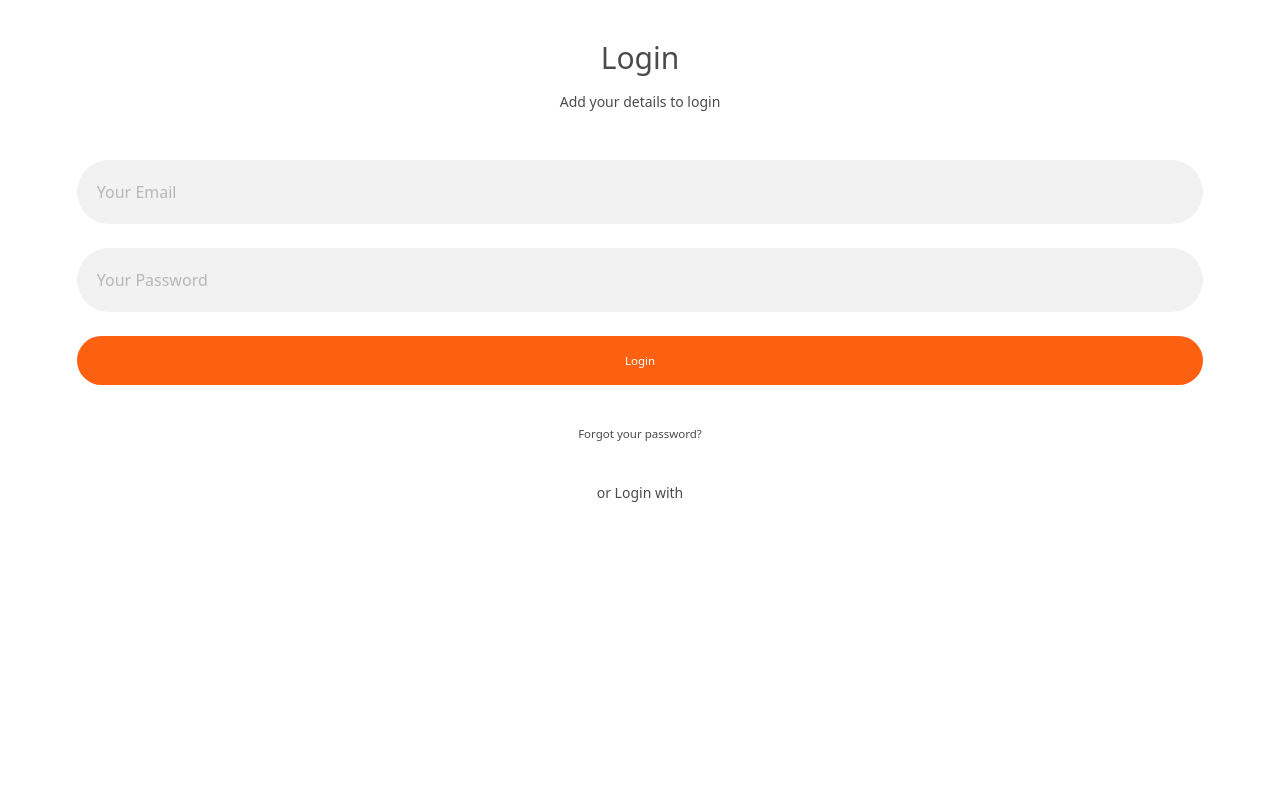
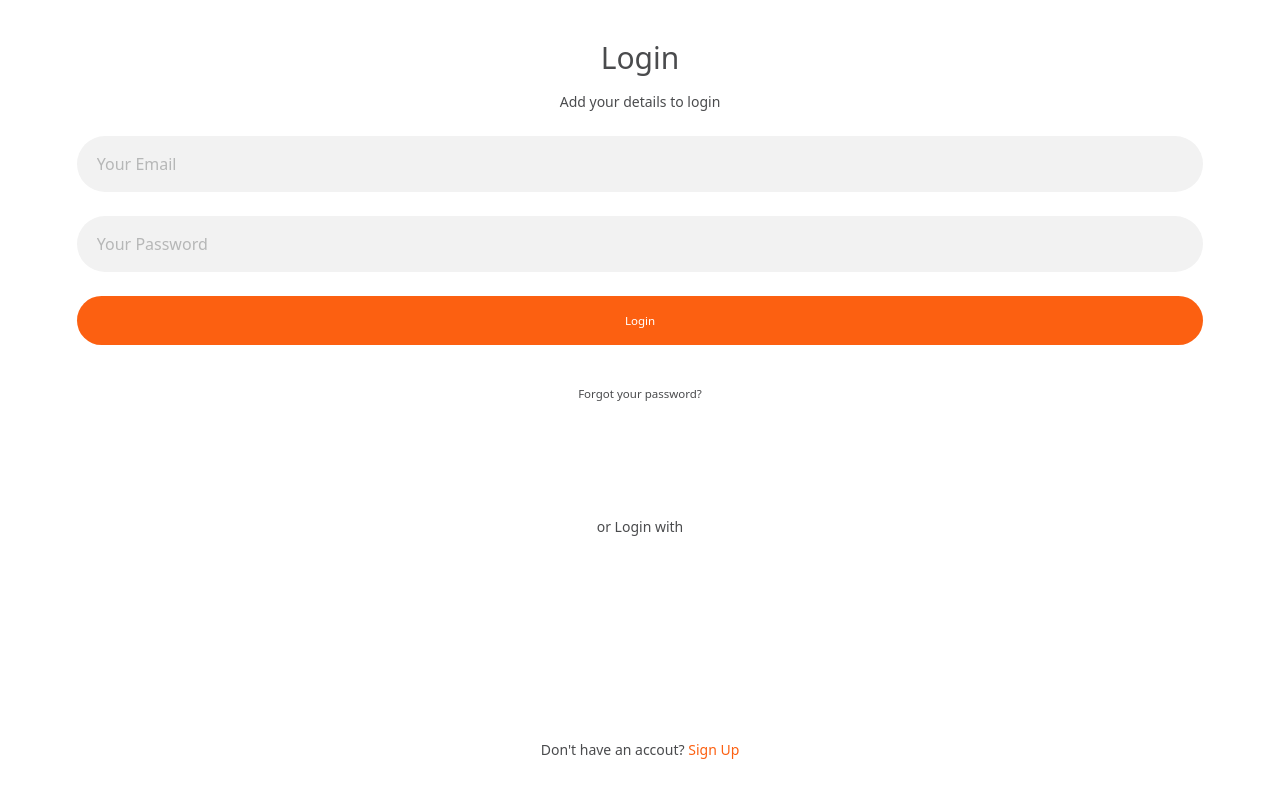
Before and after one commit to RezaAshrafi77/monkey-meal, a React (Vite) app: page / in a window 1280 px wide. Both pictures are taken after a click on the button "Login". Built offline with nearby package versions, Linux system fonts and the light colour scheme.

Commit message:
create 3 files and update 5 files

```diff
--- a/src/components/Button/index.jsx
+++ b/src/components/Button/index.jsx
@@ -34,7 +34,7 @@ const Button = ({
       <img
         src={icon}
         alt=""
-        className="absolute left-4 top-1/2 transform -translate-y-1/2"
+        className="absolute left-6 top-1/2 transform -translate-y-1/2"
       />
     </button>
   );
--- a/src/components/Input/index.jsx
+++ b/src/components/Input/index.jsx
@@ -18,7 +18,7 @@ export default function Input({
       onChange={(e) => onChange(e.target.name, e.target.value)}
       placeholder={placeholder}
       maxLength={maxLength}
-      className="w-full outline-primary rounded-full p-5 bg-surface placeholder:text-surfaceText text-backgroundText text-tiny"
+      className="w-full outline-primary rounded-full px-5 py-[2vh] bg-surface placeholder:text-surfaceText text-backgroundText text-tiny"
     />
   );
 }
--- a/src/views/Authentication/index.jsx
+++ b/src/views/Authentication/index.jsx
@@ -3,6 +3,7 @@ import React from "react";
 //pages
 import UserLoginMethodPicker from "./pages/UserLoginMethodPicker";
 import Login from "./pages/Login";
+import SignUp from "./pages/SignUp";
 
 export default function Authentication() {
   const [loginForm, setLoginForm] = React.useState({ email: "", password: "" });
@@ -10,7 +11,14 @@ export default function Authentication() {
 
   const pages = {
     userLoginMethodPicker: <UserLoginMethodPicker setPage={setPage} />,
-    login: <Login loginForm={loginForm} setLoginForm={setLoginForm} setPage={setPage} />,
+    login: (
+      <Login
+        loginForm={loginForm}
+        setLoginForm={setLoginForm}
+        setPage={setPage}
+      />
+    ),
+    signup: <SignUp />,
   };
   return <div className="flex-1 flex overflow-hidden">{pages[page]}</div>;
 }
--- a/src/views/Authentication/pages/Login.jsx
+++ b/src/views/Authentication/pages/Login.jsx
@@ -6,15 +6,17 @@ import Button from "../../../components/Button";
 
 export default function Login({ loginForm, setLoginForm, setPage }) {
   return (
-    <div className="flex-1 flex flex-col items-center px-[6vw] py-[5vh]">
-      <div className="flex flex-col gap-4 items-center">
-        <h1 className="text-3xl text-backgroundText">Login</h1>
-        <p className="text-sm text-backgroundText">Add your details to login</p>
-      </div>
+    <div className="flex-1 flex flex-col justify-between items-center px-[6vw] py-[5vh]">
       <form
         onSubmit={(e) => e.preventDefault()}
-        className="w-full flex flex-col items-center mt-[6vh] gap-[3vh]"
+        className="w-full flex flex-col items-center gap-[3vh]"
       >
+        <div className="flex flex-col gap-4 items-center">
+          <h1 className="text-3xl text-backgroundText">Login</h1>
+          <p className="text-sm text-backgroundText">
+            Add your details to login
+          </p>
+        </div>
         <Input
           name="email"
           value={loginForm.email}
@@ -40,14 +42,14 @@ export default function Login({ loginForm, setLoginForm, setPage }) {
           variant="contained"
           round="rounded-full"
           color="primary"
-          padding="py-4"
+          padding="py-[2vh]"
           action={() => {}}
         />
         <Button
           title="Forgot your password?"
           variant="text"
           color="backgroundText"
-          padding="py-4"
+          padding="py-[2vh]"
           action={() => setPage("reset-send-email-phase")}
         />
       </form>
@@ -57,10 +59,30 @@ export default function Login({ loginForm, setLoginForm, setPage }) {
           title="Login with Facebook"
           variant="contained"
           round="rounded-full"
-          color="infoo"
-          padding="py-4"
+          color="info"
+          padding="py-[2vh]"
+          icon="/assets/icons/facebook.svg"
           action={() => {}}
         />
+        <Button
+          title="Login with Google"
+          variant="contained"
+          round="rounded-full"
+          color="error"
+          padding="py-[2vh]"
+          icon="/assets/icons/google.svg"
+          action={() => {}}
+        />
+        <p className="text-sm font-[300] text-backgroundText mt-[4vh]">
+          Don't have an accout?
+          <span
+            className="text-sm text-primary font-[500]"
+            onClick={() => setPage("signup")}
+          >
+            {" "}
+            Sign Up
+          </span>
+        </p>
       </div>
     </div>
   );
--- /dev/null
+++ b/src/views/Authentication/pages/SignUp.jsx
@@ -0,0 +1,7 @@
+import React from 'react'
+
+export default function SignUp() {
+  return (
+    <div>SignUp</div>
+  )
+}
--- a/src/views/Authentication/pages/UserLoginMethodPicker.jsx
+++ b/src/views/Authentication/pages/UserLoginMethodPicker.jsx
@@ -53,7 +53,7 @@ export default function UserLoginMethodPicker({ setPage }) {
             round="rounded-full"
             color="primary"
             padding="py-4"
-            action={() => {}}
+            action={() => setPage("signup")}
           />
         </div>
       </div>
```
Also changed, not shown: public/assets/icons/facebook.svg (added), public/assets/icons/google.svg (added).
